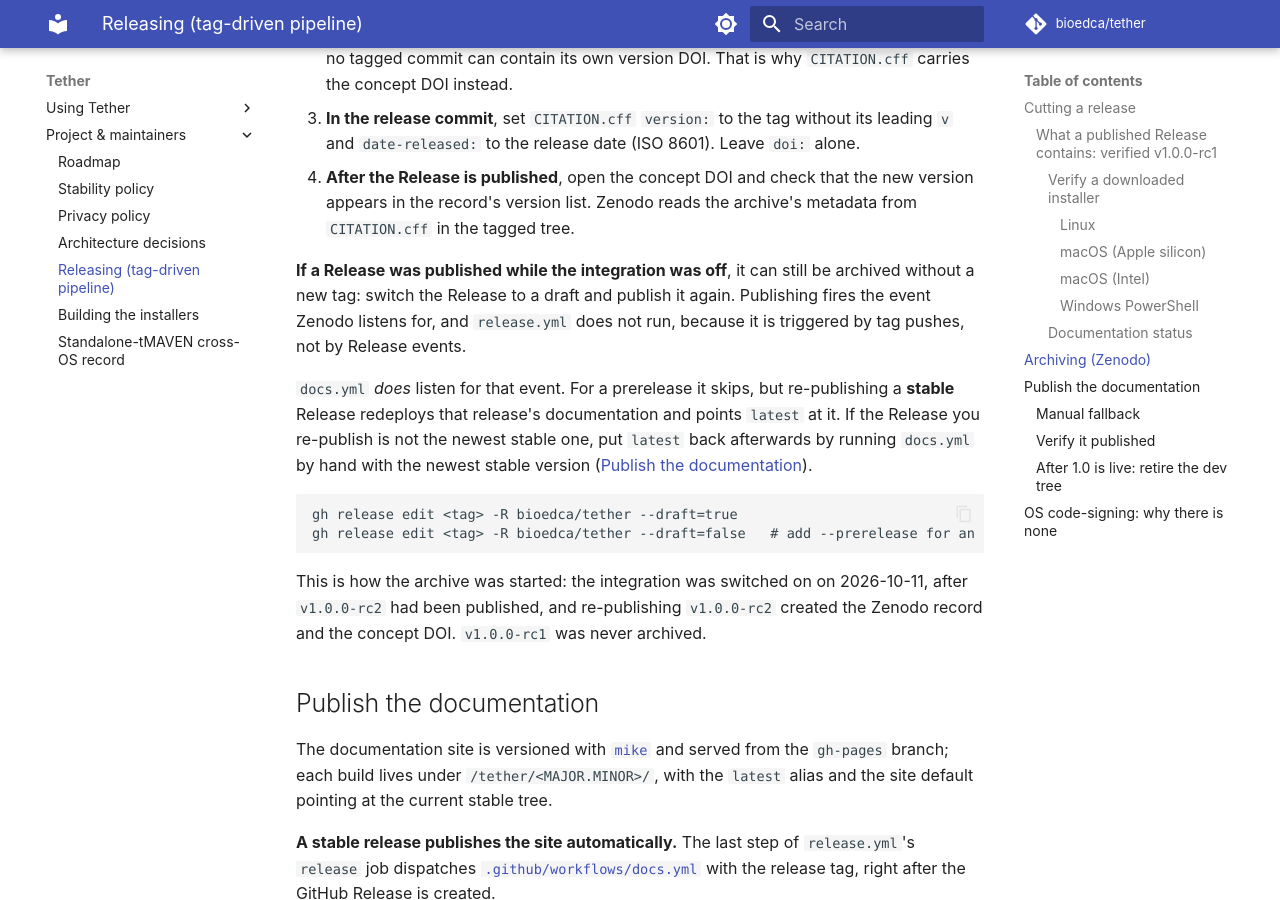
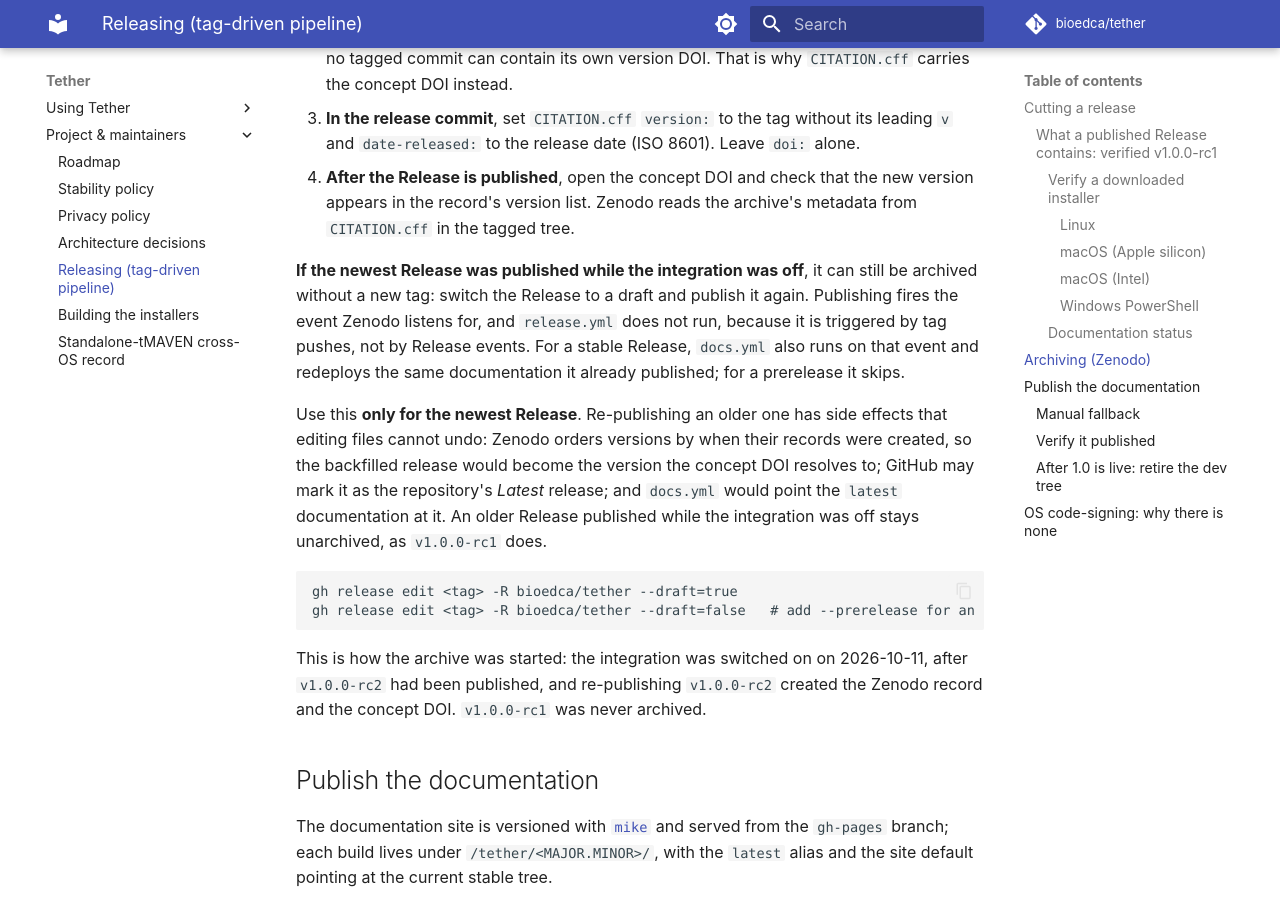
Before and after one commit to bioedca/tether, an MkDocs documentation site: the page built from docs/release.md, in a window 1280 px wide and 900 px high, scrolled down 5584 px. Built offline with MkDocs 1.6.1 and Material for MkDocs 9.7.7, drawn with Linux system fonts in a browser that asks for light colours; comment, search, counter and statistics services are not loaded; the version menu is left out.

Commit message:
docs(citing,release): limit Zenodo recovery to the newest release; qualify imported stamps (#162)
Answer the fifth Codex review: re-publishing an older release would make it
the concept DOI target, could mark it Latest and repoints the docs alias,
so the recovery is limited to the newest release; an imported tMAVEN model
carries the importing Tether version, not the fitting software's.

````diff
--- a/docs/release.md
+++ b/docs/release.md
@@ -237,16 +237,19 @@
    appears in the record's version list. Zenodo reads the archive's metadata from
    `CITATION.cff` in the tagged tree.
 
-**If a Release was published while the integration was off**, it can still be archived
-without a new tag: switch the Release to a draft and publish it again. Publishing fires the
-event Zenodo listens for, and `release.yml` does not run, because it is triggered by tag
-pushes, not by Release events.
+**If the newest Release was published while the integration was off**, it can still be
+archived without a new tag: switch the Release to a draft and publish it again. Publishing
+fires the event Zenodo listens for, and `release.yml` does not run, because it is
+triggered by tag pushes, not by Release events. For a stable Release, `docs.yml` also runs
+on that event and redeploys the same documentation it already published; for a prerelease
+it skips.
 
-`docs.yml` *does* listen for that event. For a prerelease it skips, but re-publishing a
-**stable** Release redeploys that release's documentation and points `latest` at it. If
-the Release you re-publish is not the newest stable one, put `latest` back afterwards by
-running `docs.yml` by hand with the newest stable version
-([Publish the documentation](#publish-the-documentation)).
+Use this **only for the newest Release**. Re-publishing an older one has side effects that
+editing files cannot undo: Zenodo orders versions by when their records were created, so
+the backfilled release would become the version the concept DOI resolves to; GitHub may
+mark it as the repository's *Latest* release; and `docs.yml` would point the `latest`
+documentation at it. An older Release published while the integration was off stays
+unarchived, as `v1.0.0-rc1` does.
 
 ```bash
 gh release edit <tag> -R bioedca/tether --draft=true
````
Also changed, not shown: docs/citing.md (+5 -2 lines).
